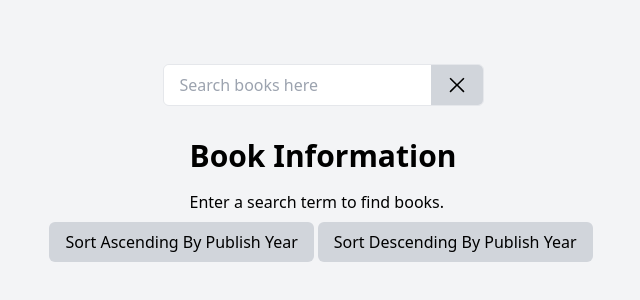
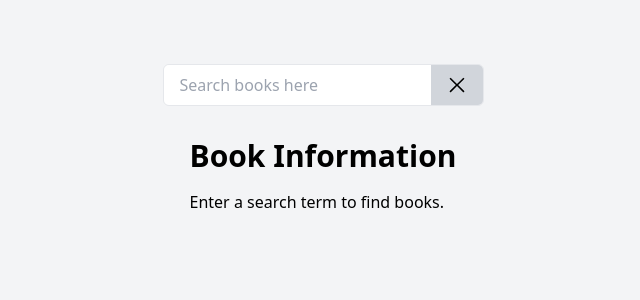
Before and after one commit to Laxesh/Search-books, a React (Vite) app: page / in a window 1280 px wide. Shown: the top 300 px of the page, without its empty margins (317-957 px from the left). Built offline with nearby package versions, Linux system fonts and the light colour scheme.

Commit message:
up and down

```diff
--- a/src/App.jsx
+++ b/src/App.jsx
@@ -1,7 +1,8 @@
 import { useEffect, useState } from "react";
 import "./App.css";
 import close from "/src/icon/icons8-close.svg";
-
+import up from "./icon/arrow-small-up.png";
+import down from "./icon/arrow-small-down.png";
 function App() {
   const [bookName, setBookName] = useState("");
   const [books, setBooks] = useState([]);
@@ -13,6 +14,7 @@ function App() {
     try {
       const api = await fetch(`https://openlibrary.org/search.json?q=${bookName}`);
       const data = await api.json();
+      console.log(data.docs);
       if (data.docs == "") {
         setBooks([]);
         setLoading(false);
@@ -57,6 +59,7 @@ function App() {
               }
             }}
           />
+
           <button className="bg-gray-300 text-gray-700 px-4 py-2" onClick={clickme}>
             <img src={close} alt="" className="w-6 h-6 bg-transparent" />
           </button>
@@ -67,14 +70,7 @@ function App() {
             <p>Enter a search term to find books.</p>
           </div>
         </div>
-        <div className="my-1">
-          <button className="bg-gray-300  text-black px-4 py-2 rounded-md mt-1" onClick={sortBooksByaYear}>
-            Sort Ascending By Publish Year
-          </button>
-          <button className="bg-gray-300  text-black px-4 py-2 rounded-md m-1" onClick={sortBooksBydYear}>
-            Sort Descending By Publish Year
-          </button>
-        </div>
+
         <div className="">
           {loading ? <p>Loading.....</p> : <div></div>}
           {tableData ? (
@@ -84,7 +80,17 @@ function App() {
                   <tr>
                     <th className="py-2 px-4 border-b w-[30%] text-left">Title</th>
                     <th className="py-2 px-4 border-b w-[20%] text-left">Author(s)</th>
-                    <th className="py-2 px-4 border-b w-[15%] text-left">Year First Published</th>
+                    <th className="py-2 px-4 border-b w-[15%] text-left">
+                      Year First Published
+                      <div className="flex justify-center gap-2">
+                        <button className="h-4 w-4" onClick={sortBooksByaYear}>
+                          <img src={up} alt="a" />
+                        </button>
+                        <button className="h-4 w-4">
+                          <img src={down} alt="" onClick={sortBooksBydYear} />
+                        </button>
+                      </div>
+                    </th>
                     <th className="py-2 px-4 border-b w-[20%] text-left">ISBN</th>
                     <th className="py-2 border-b w-[15%] text-left ml-1">Number of Pages</th>
                   </tr>
```
Also changed, not shown: src/icon/arrow-small-down.png (added), src/icon/arrow-small-up.png (added).
